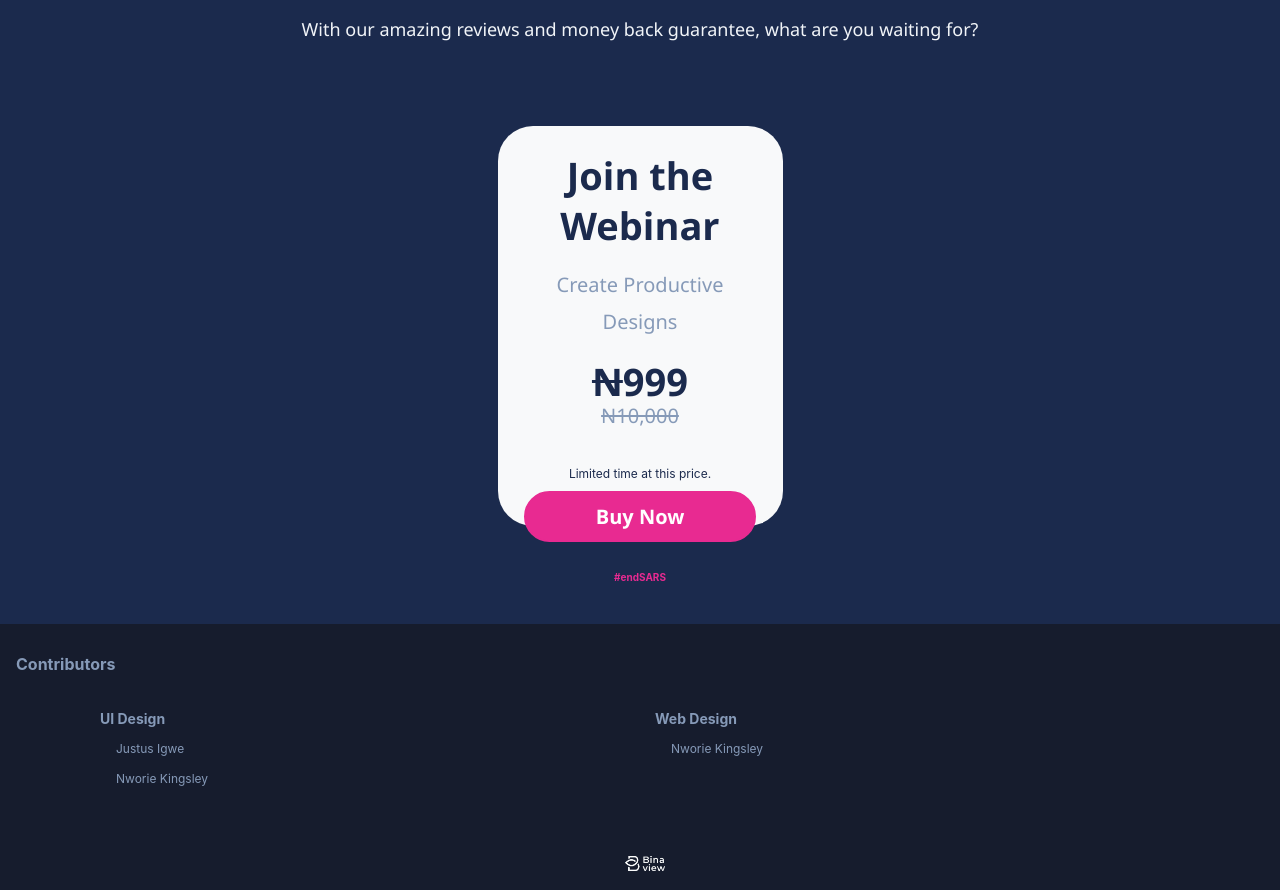
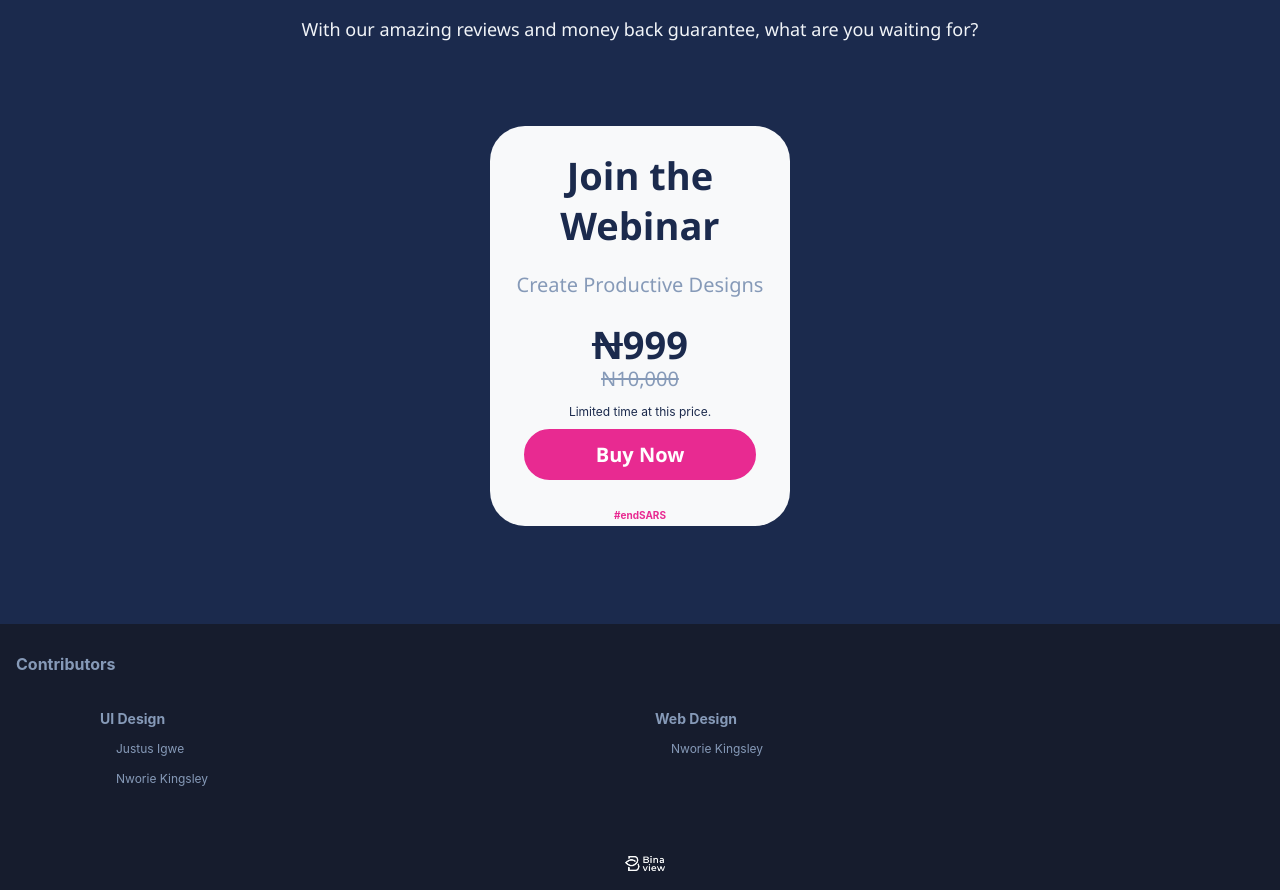
Before and after one commit to kingslee69/zero-to-hero, a React (Create React App) app: page / in a window 1280 px wide. Shown: the part 3180-4070 px from the top of the page. Built offline with nearby package versions, Linux system fonts and the light colour scheme.

Commit message:
last update

```diff
--- a/src/App.css
+++ b/src/App.css
@@ -63,7 +63,7 @@
 }
 
 .tile-well {
-  max-width: 285px !important;
+  max-width: 300px !important;
 }
 
 .text-align-center {
--- a/src/components/paymentTile.jsx
+++ b/src/components/paymentTile.jsx
@@ -17,7 +17,7 @@ class PaymentTile extends Component {
                                 <Header2Dark><span style={{textDecoration: "line-through"}}>N</span>999</Header2Dark>
                                 <BodyStrike>N10,000</BodyStrike>
                             </div>
-                            <div style={{position: "relative", bottom: "40px"}}>
+                            <div style={{position: "relative", bottom: "65px"}}>
                             <p style={{ color: "#1B2A4D", fontSize: '12px', lineHeight: '30px', fontWeight: 400, marginBottom: 2,}} className='text-align-center'>Limited time at this price.</p>
                                     <button id="cta" className="btn btn-sm d-flex mx-auto mb-3 pay ">
                                         Buy Now
```
